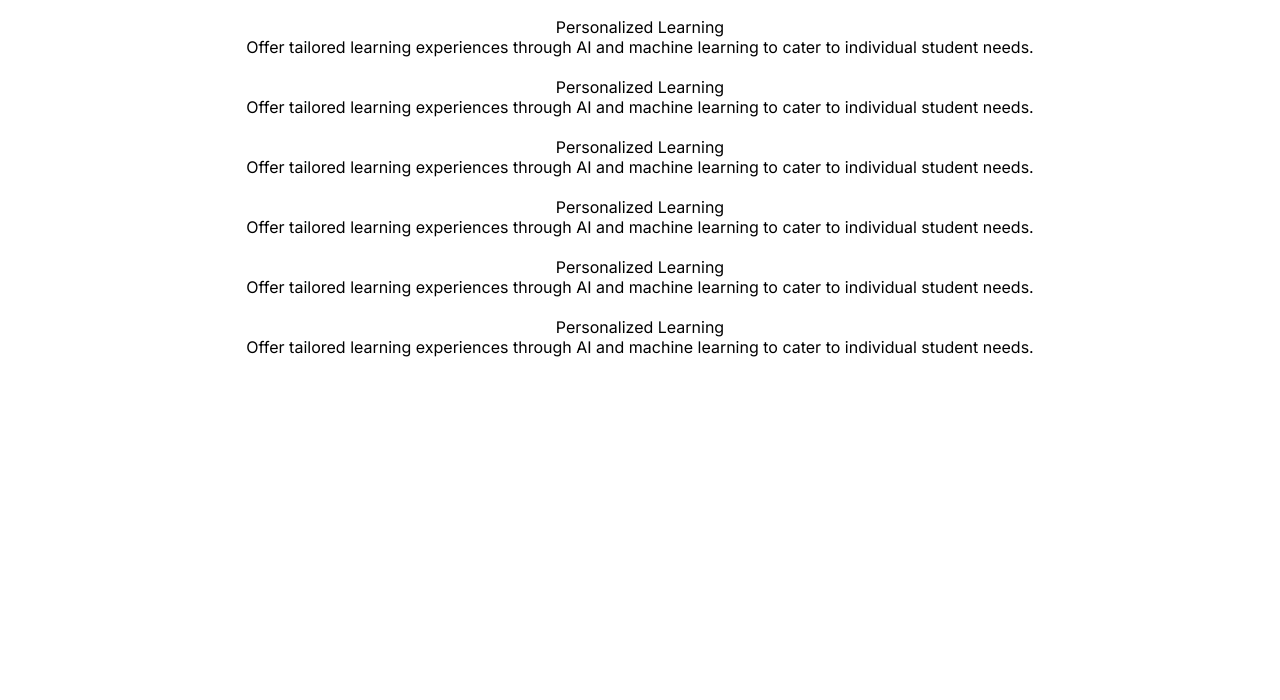
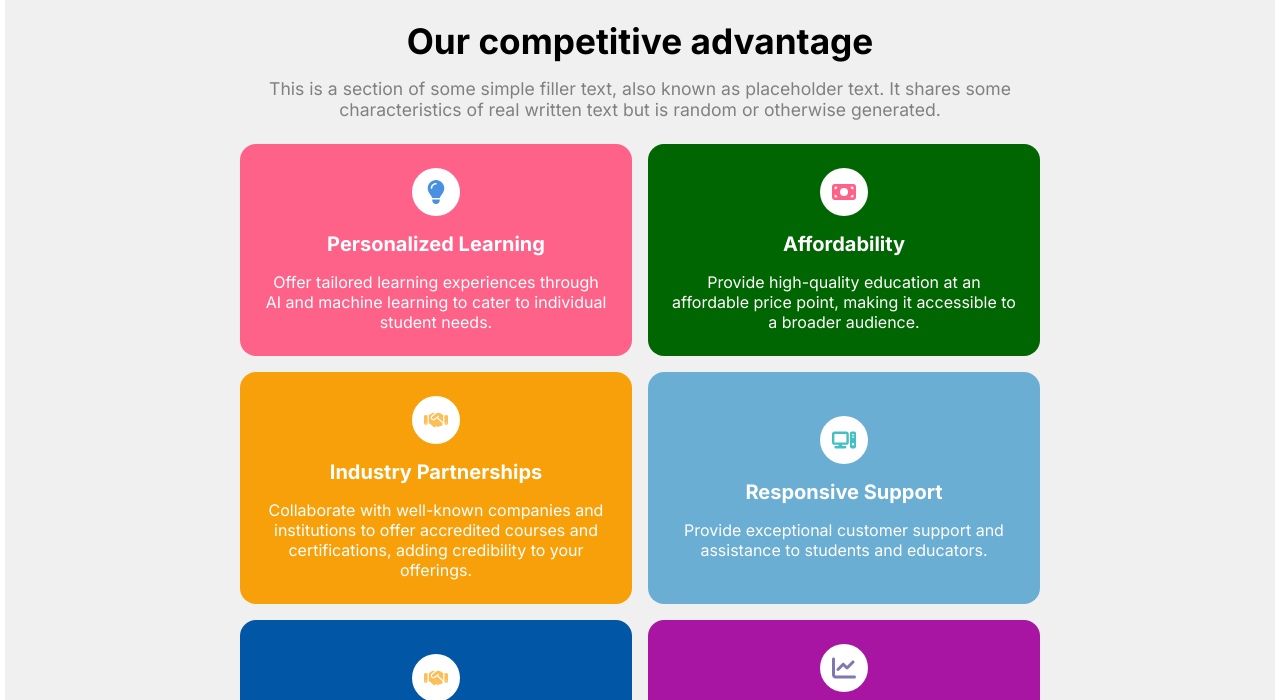
Before and after one commit to pratikvairat/StudySync, a plain HTML site: page index.html in a window 1280 px wide. Shown: the part 880-1580 px from the top of the page. Before the commit the page ends 1237 px from the top, so only its background shows below. Drawn offline with Linux system fonts and the light colour scheme.

Commit message:
card update

```diff
--- a/index.html
+++ b/index.html
@@ -1,11 +1,13 @@
 <!DOCTYPE html>
 <html lang="en">
+
 <head>
     <meta charset="UTF-8">
     <meta name="viewport" content="width=device-width, initial-scale=1.0">
     <link rel="stylesheet" href="./style.css">
     <title>StudySync | Digital platform to learn</title>
 </head>
+
 <body>
     <div class="header">
         <header class="header-content">
@@ -23,7 +25,7 @@
             <a class="contact-button" href="#contact">Contact Us</a>
 
             <button type="button" class="menu-button">
-                <img src="images/Hamburger.svg" alt="menuButton" class="menu-icon"/>
+                <img src="images/Hamburger.svg" alt="menuButton" class="menu-icon" />
             </button>
         </header>
     </div>
@@ -37,7 +39,9 @@
                     Seamless Learning for Brighter Futures
                 </h1>
                 <p class="section-description">
-                    Our innovative platform offers an effortless and seamless approach to learning, empowering students of all ages to achieve brighter futures. Join us on a transformative journey to simplify education and unlock your full potential.
+                    Our innovative platform offers an effortless and seamless approach to learning, empowering students
+                    of all ages to achieve brighter futures. Join us on a transformative journey to simplify education
+                    and unlock your full potential.
 
                 </p>
                 <div class="button-group">
@@ -47,7 +51,7 @@
             </div>
             <div class="content-right">
                 <div class="image-container">
-                    <img src="images/hero-section.jpg" alt="section-img" class="section-image"/>
+                    <img src="images/hero-section.jpg" alt="section-img" class="section-image" />
                 </div>
             </div>
         </section>
@@ -56,120 +60,132 @@
         <h2 class="company-title">Trusted by the best</h2>
         <div class="company-grid">
             <div class="company-logo">
-                <img src="images/Microsoft.svg" class="svg-img"/>
+                <img src="images/Microsoft.svg" class="svg-img" />
                 <span class="logo-text">Microsoft</span>
             </div>
             <div class="company-logo">
-                <img src="images/Google.svg" class="svg-img"/>
+                <img src="images/Google.svg" class="svg-img" />
                 <span class="logo-text">Google</span>
             </div>
             <div class="company-logo">
-                <img src="images/linkedin.svg" class="svg-img"/>
+                <img src="images/linkedin.svg" class="svg-img" />
                 <span class="logo-text">LinkedIn</span>
             </div>
             <div class="company-logo">
-                <img src="images/VectorEdu.svg" class="svg-img"/>
+                <img src="images/VectorEdu.svg" class="svg-img" />
                 <span class="logo-text">VectorEdu</span>
             </div>
         </div>
     </div>
     <div class="feature-container">
         <div class="feature-content">
+
             <div class="main-info">
-                <h2>
+                <h2 class="main-title">
                     Our competitive advantage
                 </h2>
-                <p>
-                    This is a section of some simple filler text, also known as placeholder text. It shares some characteristics of real written text but is random or otherwise generated.
+                <p class="main-description">
+                    This is a section of some simple filler text, also known as placeholder text. It shares some
+                    characteristics of real written text but is random or otherwise generated.
                 </p>
             </div>
+            <div class="feature-grid">
+
 
                 <!--card1-->
                 <div class="feature-card">
                     <div class="icon-container">
-                    <img src="" alt="" class="feature-svg">
+                        <img src="./images/PersonalizedLearn.svg" alt="" class="feature-svg">
                     </div>
                     <div class="feature-info">
                         <div class="feature-title">
                             Personalized Learning
                         </div>
                         <div class="feature-description">
-                        Offer tailored learning experiences through AI and machine learning to cater to individual student needs.
+                            Offer tailored learning experiences through AI and machine learning to cater to individual
+                            student needs.
                         </div>
                     </div>
                 </div>
                 <!--card2-->
                 <div class="feature-card">
                     <div class="icon-container">
-                    <img src="" alt="">
+                        <img src="./images/Affordability.svg" alt="" class="feature-svg">
                     </div>
                     <div class="feature-info">
                         <div class="feature-title">
-                        Personalized Learning
+                            Affordability
                         </div>
                         <div class="feature-description">
-                        Offer tailored learning experiences through AI and machine learning to cater to individual student needs.
+                            Provide high-quality education at an affordable price point, making it accessible to a
+                            broader audience.
                         </div>
                     </div>
                 </div>
                 <!--card3-->
                 <div class="feature-card">
                     <div class="icon-container">
-                    <img src="" alt="">
+                        <img src="./images/IndustryPatner.svg" alt="" class="feature-svg">
                     </div>
                     <div class="feature-info">
                         <div class="feature-title">
-                        Personalized Learning
+                            Industry Partnerships
                         </div>
                         <div class="feature-description">
-                        Offer tailored learning experiences through AI and machine learning to cater to individual student needs.
+                            Collaborate with well-known companies and institutions to offer accredited courses and
+                            certifications, adding credibility to your offerings.
+
                         </div>
                     </div>
                 </div>
                 <!--card4-->
                 <div class="feature-card">
                     <div class="icon-container">
-                    <img src="" alt="">
+                        <img src="./images/InnovativeTech.svg" alt="" class="feature-svg">
                     </div>
                     <div class="feature-info">
                         <div class="feature-title">
-                        Personalized Learning
+                            Responsive Support
                         </div>
                         <div class="feature-description">
-                        Offer tailored learning experiences through AI and machine learning to cater to individual student needs.
+                            Provide exceptional customer support and assistance to students and educators.
                         </div>
                     </div>
                 </div>
                 <!--card5-->
                 <div class="feature-card">
                     <div class="icon-container">
-                    <img src="" alt="">
+                        <img src="./images/IndustryPatner.svg" alt="" class="feature-svg">
                     </div>
                     <div class="feature-info">
                         <div class="feature-title">
-                        Personalized Learning
+                            Innovative Technology
                         </div>
                         <div class="feature-description">
-                        Offer tailored learning experiences through AI and machine learning to cater to individual student needs.
+                            Utilize cutting-edge technology, such as augmented reality or virtual reality, to create
+                            immersive learning experiences.
                         </div>
                     </div>
                 </div>
                 <!--card6-->
                 <div class="feature-card">
                     <div class="icon-container">
-                    <img src="" alt="">
+                        <img src="./images/Analytics.svg" alt="" class="feature-svg">
                     </div>
                     <div class="feature-info">
                         <div class="feature-title">
-                        Personalized Learning
+                            Analytics and Insights
                         </div>
                         <div class="feature-description">
-                        Offer tailored learning experiences through AI and machine learning to cater to individual student needs.
+                            Offer detailed progress tracking and analytics to help students and teachers monitor
+                            performance and make data-driven decisions.
                         </div>
                     </div>
                 </div>
 
+
             </div>
         </div>
 </body>
+
 </html>
--- a/style.css
+++ b/style.css
@@ -260,6 +260,7 @@ body{
     border-radius: 0.625rem;
     background-color: var(--light-gray);
     margin-top: 2rem;
+    margin-bottom: 2rem;
     padding:1.8rem 2rem;
 }
 
@@ -292,3 +293,97 @@ body{
     }
 
 }
+
+.feature-container{
+    background-color: var(--light-gray);
+    padding: 2.5rem 0;
+    text-align: center;
+}
+
+.feature-content{
+    max-width: 800px;
+    margin: 0 auto;
+    padding: 0 2rem;
+
+}
+.main-info{
+    display: flex;
+    flex-direction: column;
+    gap:1rem;
+}
+.main-title{
+    font-size: 2.2rem;
+}
+
+.main-description{
+    color:var(--gray);
+    font-size: 1.1em;
+}
+
+.feature-grid{
+    display: grid;
+    gap:1rem;
+    row-gap: 1rem;
+    grid-template-columns: repeat(2,1fr);
+    margin-top:1.5rem;
+}
+
+.feature-info{
+    display: flex;
+    flex-direction: column;
+    gap:1rem;
+}
+
+.feature-svg{
+    width: 1.5rem;
+    height: 1.5em;
+}
+
+.icon-container{
+    background-color: var(--background-color);
+    height: 3rem;
+    width: 3rem;
+    border-radius: 50%;
+    display: flex;
+    justify-content: center;
+    align-items: center;
+}
+
+.feature-card{
+    display: flex;
+    flex-direction: column;
+    align-items: center;
+    justify-content: center;
+    padding: 1.5rem;
+    border-radius: 1rem;
+    gap:1rem;
+}
+
+.feature-title{
+    color:white;
+    font-weight: bold;
+    font-size: 1.25rem;
+}
+
+.feature-description{
+    color: white;
+}
+
+.feature-card:nth-child(1){
+    background-color: #ff6289;
+}
+.feature-card:nth-child(2){
+    background-color: #006602;
+}
+.feature-card:nth-child(3){
+    background-color: #f7a009;
+}
+.feature-card:nth-child(4){
+    background-color: #6baed4;
+}
+.feature-card:nth-child(5){
+    background-color: #0156a6;
+}
+.feature-card:nth-child(6){
+    background-color: #a715a2;
+}
```
Also changed, not shown: images/Affordability.svg (added), images/Analytics.svg (added), images/IndustryPatner.svg (added), images/InnovativeTech.svg (added), images/PersonalizedLearn.svg (added). Lines whose indentation alone changed are shown as unchanged.
